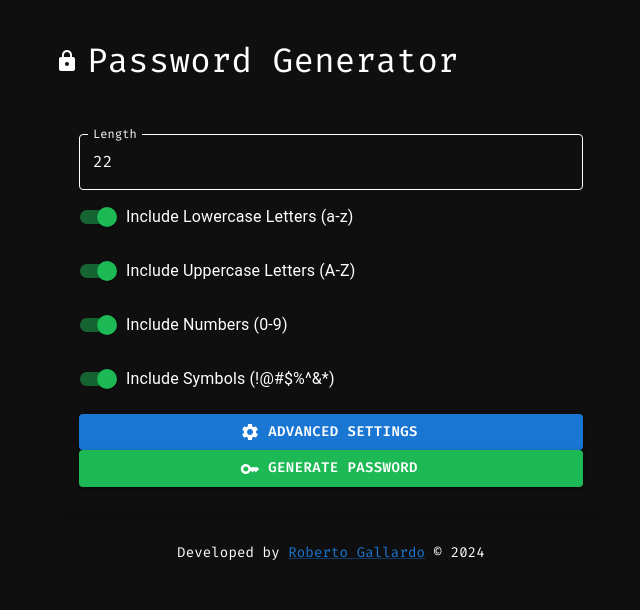
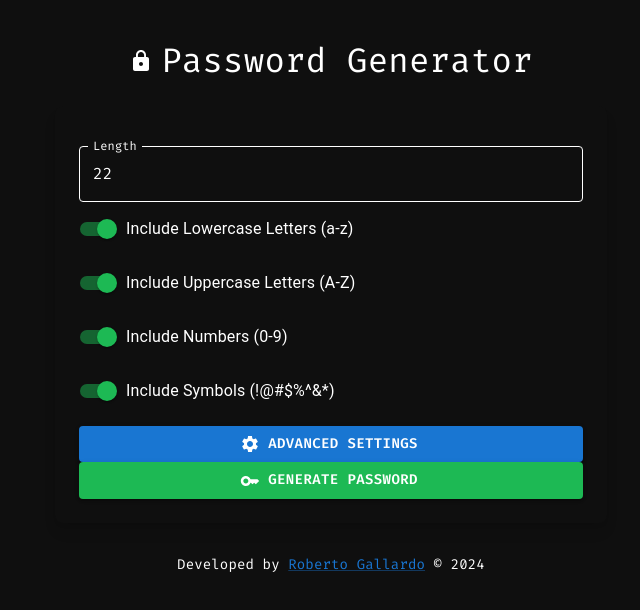
Before and after one commit to robgallardof/PasswordGenerator, a Next.js app: page / in a window 1280 px wide. Shown: the top 610 px of the page, without its empty margins (309-949 px from the left). Built offline with nearby package versions, Linux system fonts and the light colour scheme.

Commit message:
fix tittle

```diff
--- a/src/app/page.tsx
+++ b/src/app/page.tsx
@@ -7,11 +7,14 @@ const Home: React.FC = () => {
   const currentYear = new Date().getFullYear();
 
   return (
-    <Container maxWidth="sm" className="mt-10 bg-black text-white min-h-screen flex flex-col items-center justify-center">
+    <Container maxWidth="sm" className="mt-10 bg-black text-white min-h-screen flex flex-col items-center justify-center px-4">
       {/* Page Title with Lock Icon */}
-      <Typography variant="h4" component="h3" gutterBottom className="text-white flex items-center animate-fade-in text-center" style={{ fontFamily: 'Fira Code, monospace' }}>
-        <LockIcon className="mr-2" /> Password Generator
-      </Typography>
+      <Box display="flex" alignItems="center" justifyContent="center" className="animate-fade-in text-center mb-6">
+        <LockIcon className="mr-2" />
+        <Typography variant="h4" component="h3" className="text-white" style={{ fontFamily: 'Fira Code, monospace' }}>
+          Password Generator
+        </Typography>
+      </Box>
       {/* Password Generator Component */}
       <PasswordGenerator />
       {/* Footer */}
```
